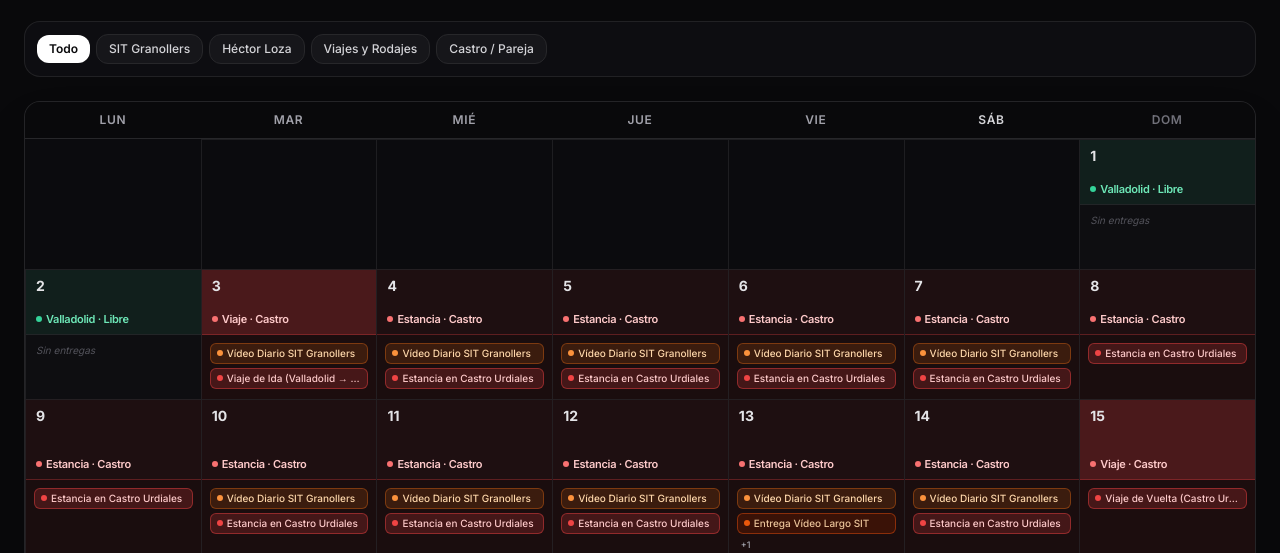
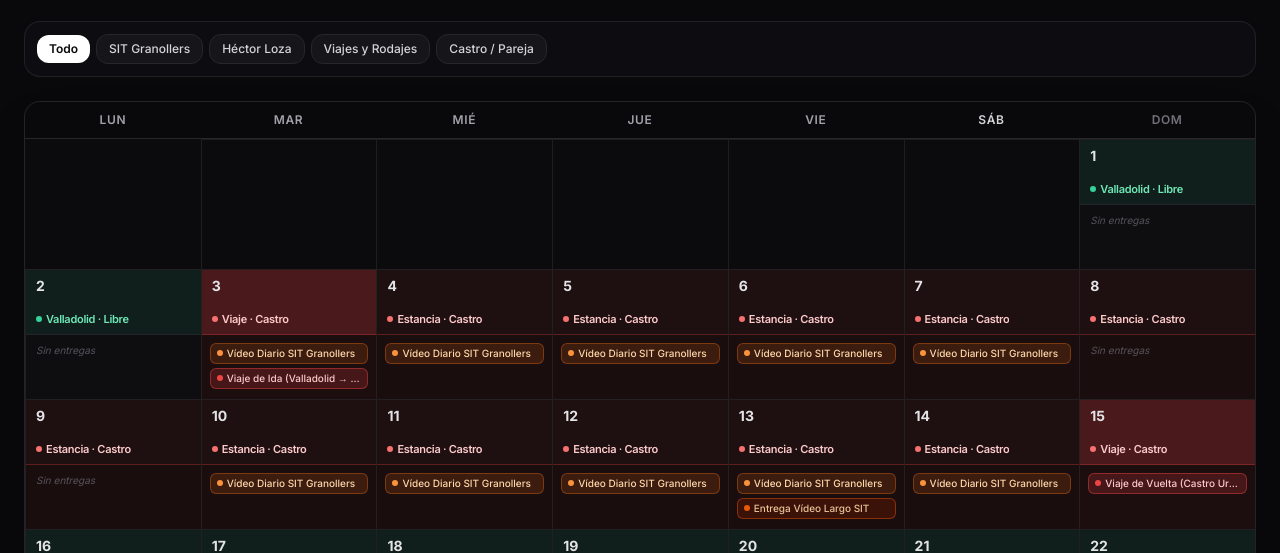
Before and after one commit to fotovideorostik/agenda-edicion-grabacion, a plain HTML site: page index.html in a window 1280 px wide. Shown: the part 247-800 px from the top of the page. Drawn offline with nearby package versions, Linux system fonts and the light colour scheme.

Commit message:
Update index.html

```diff
--- a/index.html
+++ b/index.html
@@ -723,7 +723,11 @@
     // Normaliza eventos de schedule.json para compatibilidad total
     function normalizeEventSchema(ev) {
       const normalized = { ...ev };
-      if (normalized.type === 'stay_couple') {
+      const text = `${normalized.title || ''} ${normalized.notes || ''}`.toLowerCase();
+      const mentionsCastroOrCouple = text.includes('castro') || text.includes('pareja') || text.includes('estancia');
+
+      if (normalized.type === 'stay_couple' || (mentionsCastroOrCouple && normalized.type !== 'travel_full' && normalized.type !== 'stay_shoot' && normalized.category !== 'sit')) {
+        normalized.type = 'stay_couple';
         normalized.category = 'personal';
         normalized.weight = 0;
         normalized.fullDay = false;
@@ -743,6 +747,37 @@
       return ev.type === 'stay_couple' || text.includes('castro') || text.includes('pareja');
     }
 
+    /**
+     * Comprueba si una fecha (YYYY-MM-DD) cae dentro de un viaje abierto a Castro Urdiales
+     * (entre un Viaje de Ida y su correspondiente Viaje de Vuelta, incluso cruzando de mes/año)
+     */
+    function isDateInsideOpenCastroTrip(dateStr) {
+      const castroTrips = state.events
+        .filter(ev => ev.type === 'travel_full' && (isCastroEvent(ev) || ev.category === 'personal'))
+        .sort((a, b) => a.date.localeCompare(b.date));
+
+      let activeStart = null;
+      for (const trip of castroTrips) {
+        const titleLower = (trip.title || '').toLowerCase();
+        const isReturn = titleLower.includes('vuelta') || titleLower.includes('→ valladolid') || titleLower.includes('a valladolid');
+        const isOutbound = titleLower.includes('ida') || titleLower.includes('→ castro') || titleLower.includes('a castro');
+
+        if (isOutbound && !isReturn) {
+          activeStart = trip.date;
+        } else if (isReturn && activeStart) {
+          if (dateStr > activeStart && dateStr < trip.date) {
+            return true;
+          }
+          activeStart = null;
+        }
+      }
+      // Si hay un viaje de ida sin viaje de vuelta registrado aún en meses futuros
+      if (activeStart && dateStr > activeStart) {
+        return true;
+      }
+      return false;
+    }
+
     function getEventStyle(ev) {
       if (ev.type === 'stay_couple' || (ev.category === 'personal' && isCastroEvent(ev))) {
         return {
@@ -840,7 +875,7 @@
      * Calcula localización única de la mitad superior de cada casilla
      * Móvil: Libre (Valladolid), Grnll, Stñ, Cstr, Viaje
      */
-    function getDayLocationState(dayEvents) {
+    function getDayLocationState(dayEvents, dateStr = null) {
       const hasGranollersShoot = dayEvents.some(e =>
         e.type === 'stay_shoot' ||
         (e.category === 'sit' && e.type === 'shoot') ||
@@ -852,8 +887,9 @@
       );
       const travelEv = dayEvents.find(e => e.type === 'travel_full');
       const hasCastroStay = dayEvents.some(e =>
-        e.type === 'stay_couple' || (e.category === 'personal' && isCastroEvent(e))
-      );
+        e.type === 'stay_couple' ||
+        ((e.category === 'personal' || (e.title || '').toLowerCase().includes('estancia')) && isCastroEvent(e))
+      ) || (dateStr ? isDateInsideOpenCastroTrip(dateStr) : false);
 
       if (hasGranollersShoot) {
         return {
@@ -931,7 +967,14 @@
     }
 
     function getWorkEvents(dayEvents) {
-      return dayEvents.filter(ev => ev.type !== 'stay_couple');
+      return dayEvents.filter(ev => {
+        if (ev.type === 'stay_couple') return false;
+        const titleLower = (ev.title || '').toLowerCase();
+        if (titleLower.includes('estancia en castro') || (titleLower.includes('estancia') && isCastroEvent(ev))) {
+          return false;
+        }
+        return true;
+      });
     }
 
     function getMobileSingleWordWorkLabel(ev) {
@@ -1237,10 +1280,12 @@
       const hectorCount = monthEvents.filter(e => e.category === 'hector').length;
 
       const awayDates = new Set();
-      monthEvents.forEach(e => {
-        const loc = getDayLocationState([e]);
-        if (!loc.isValladolid) awayDates.add(e.date);
-      });
+      for (let d = 1; d <= daysInMonth; d++) {
+        const dStr = formatDateISO(year, month, d);
+        const dayEvs = monthEvents.filter(e => e.date === dStr);
+        const loc = getDayLocationState(dayEvs, dStr);
+        if (!loc.isValladolid) awayDates.add(dStr);
+      }
 
       let totalWeight = 0;
       for (let d = 1; d <= daysInMonth; d++) {
@@ -1296,7 +1341,7 @@
         });
 
         const isToday = dateStr === todayStr;
-        const locState = getDayLocationState(allDayEvents);
+        const locState = getDayLocationState(allDayEvents, dateStr);
         const workEvents = getWorkEvents(filteredEvents);
         const totalWeight = getDayTotalEventWeight(allDayEvents);
 
@@ -1383,7 +1428,7 @@
       const today = new Date();
       const todayStr = formatDateISO(today.getFullYear(), today.getMonth(), today.getDate());
       const todayEvents = state.events.filter(e => e.date === todayStr);
-      const locState = getDayLocationState(todayEvents);
+      const locState = getDayLocationState(todayEvents, todayStr);
       const totalWeight = getDayTotalEventWeight(todayEvents);
 
       const dot = document.getElementById('live-status-dot');
@@ -1437,7 +1482,7 @@
       document.getElementById('modal-day-title').textContent = `${d} de ${MONTHS_ES[m - 1]}, ${y}`;
 
       const dayEvents = state.events.filter(e => e.date === dateStr);
-      const locState = getDayLocationState(dayEvents);
+      const locState = getDayLocationState(dayEvents, dateStr);
       const workEvents = getWorkEvents(dayEvents);
       const totalWeight = getDayTotalEventWeight(dayEvents);
 
```
